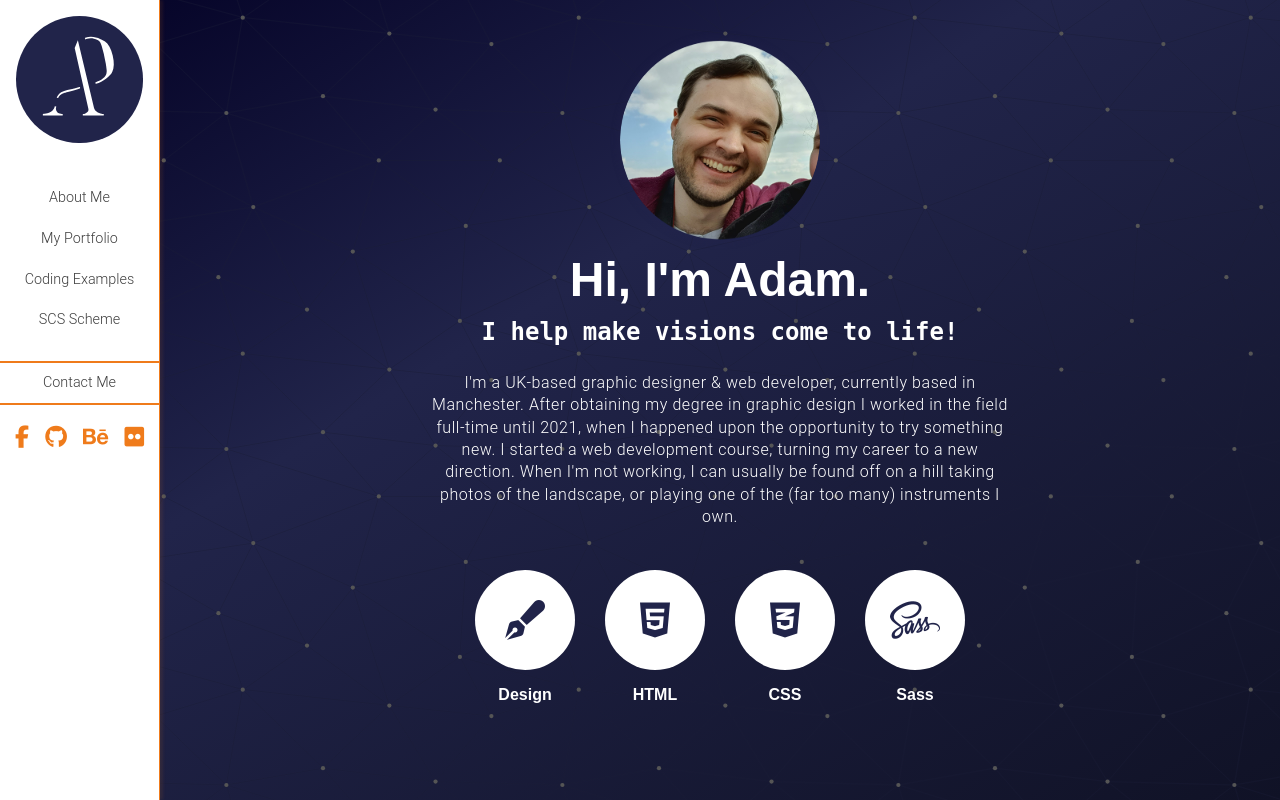
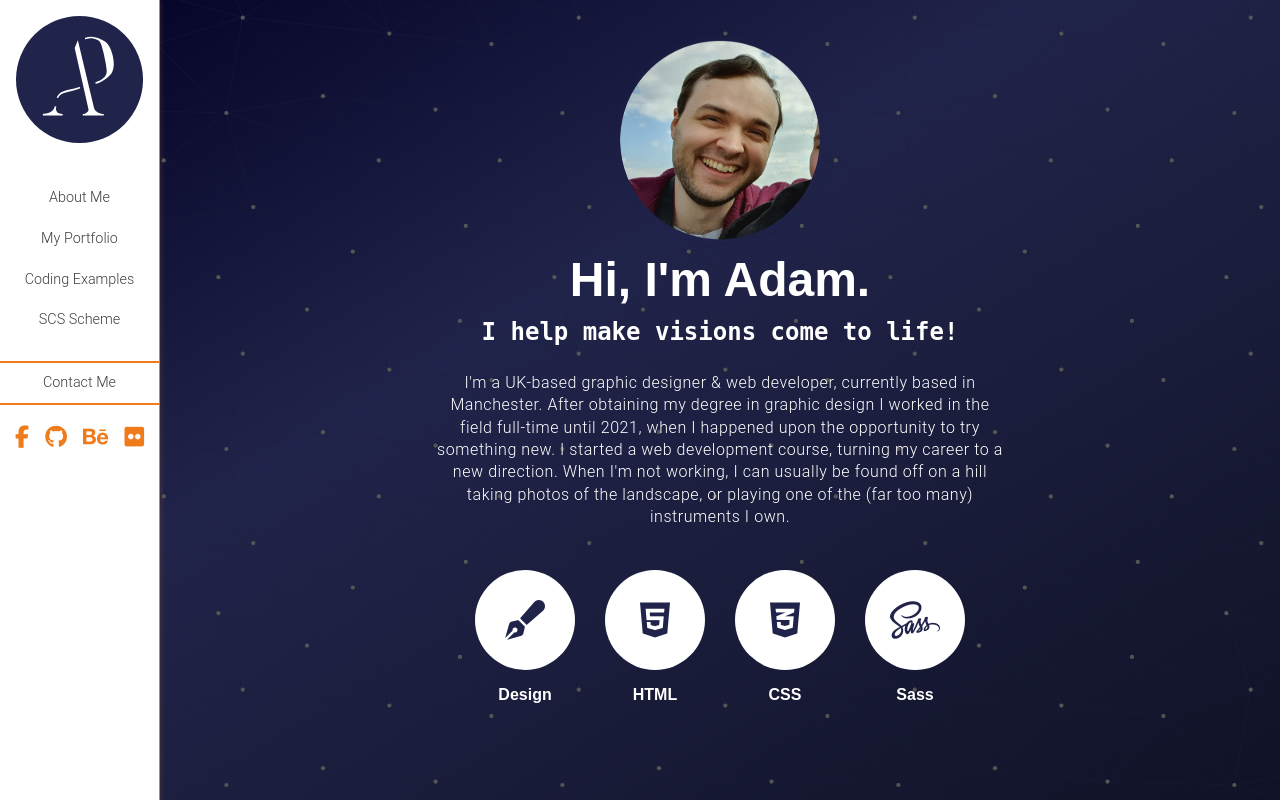
Before and after one commit to adam-pearson/Portfolio, a PHP site: page /about.html in a window 1280 px wide. Run offline with PHP 8.4, Linux system fonts and the light colour scheme; some libraries are stand-ins or nearby versions; some web fonts are replaced.

Commit message:
Numerous fixes from Angel
- Coding Examples page has horizontal scrollbar on IE (added overflow-x: hidden on IE only)
- Homepage has horizontal scrollbar on IE (added overflow-x: hidden on IE only)
- Contact Me button on About page is broken (fixed)
- Logo link broken on Coming soon page (fixed)
- Scroll bar on scion page around breakpoints (changed .inner container widths)

```diff
--- a/about.html
+++ b/about.html
@@ -77,7 +77,7 @@
             <a class="nav-link underline" href="scion.html">SCS Scheme</a>
         </div>
         <div class="nav link-container contact-container">
-            <a class="contact-link underline" href="ndex.html#contact">Contact Me</a>
+            <a class="contact-link underline" href="index.html#contact">Contact Me</a>
         </div>
         <div class="social-links">
             <div class="facebook-contain">
--- a/coding.html
+++ b/coding.html
@@ -14,7 +14,7 @@
     <body>
     <!--------- Sidebar Nav --------->
     <div class="sidebar">
-        <a href="/Portfolio/index.html">
+        <a href="index.html">
             <div class="sidebar-logo">
                 <svg version="1.1" xmlns="http://www.w3.org/2000/svg" xmlns:xlink="http://www.w3.org/1999/xlink" x="0px" y="0px"
                 width="219.33px" height="219.33px" viewBox="0 0 219.33 219.33" style="enable-background:new 0 0 219.33 219.33;"
--- a/css/about.css
+++ b/css/about.css
@@ -18,6 +18,12 @@
 html, body {
   height: 100%;
   min-height: 100%;
+}
+
+@media screen and (-ms-high-contrast: none) {
+  html, body {
+    overflow-x: hidden;
+  }
 }
 
 a {
@@ -129,26 +135,26 @@ p strong, span strong, li strong, input strong, textarea strong, label strong {
 
 @media (min-width: 768px) {
   .inner {
-    min-width: 590px;
+    min-width: 570px;
     max-width: 800px;
   }
 }
 
 @media (min-width: 992px) {
   .inner {
-    min-width: 800px;
+    min-width: 780px;
   }
 }
 
 @media (min-width: 1200px) {
   .inner {
-    min-width: 1020px;
+    min-width: 1000px;
   }
 }
 
 @media (min-width: 1400px) {
   .inner {
-    max-width: 1200px;
+    max-width: 1180px;
   }
 }
 
--- a/scss/_basic.scss
+++ b/scss/_basic.scss
@@ -6,6 +6,9 @@
 html, body {
     height: 100%;
     min-height: 100%;
+    @include media-ie {
+        overflow-x: hidden;
+    }
 }
 
 
@@ -110,17 +113,17 @@ p, span, li, input, textarea, label {
 .inner {
     @include push--auto;
     @include media-md {
-        min-width: 590px;
+        min-width: 570px;
         max-width: 800px;
     }
     @include media-lg {
-        min-width: 800px;
+        min-width: 780px;
     }
     @include media-xl {
-        min-width: 1020px;
+        min-width: 1000px;
     }
     @include media-xxl {
-        max-width: 1200px;
+        max-width: 1180px;
     }
 }
 
```
Also changed, not shown: css/coding.css (+10 -4 lines), css/scion.css (+10 -4 lines), css/styles.css (+10 -4 lines), 4 other files.
